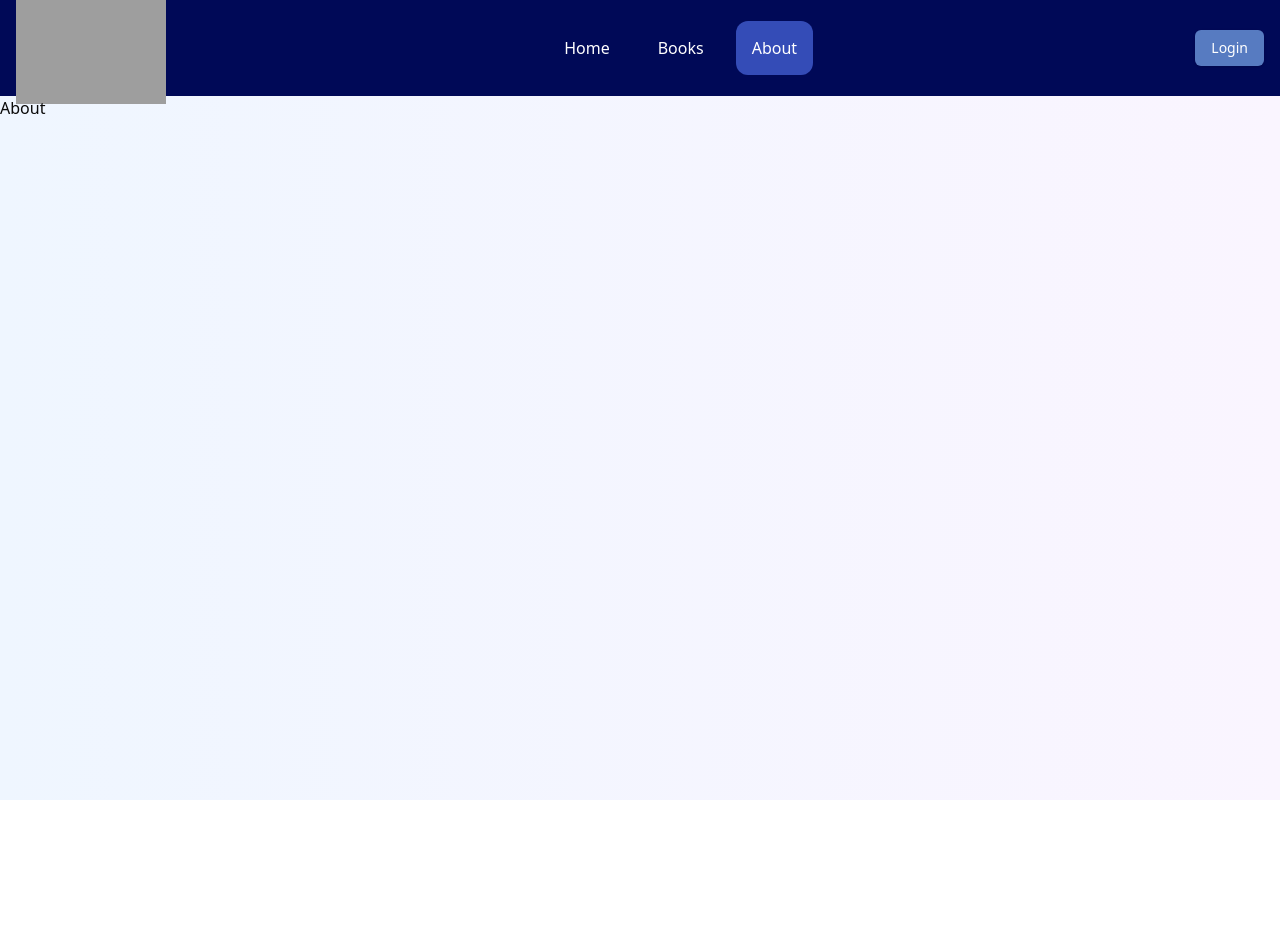
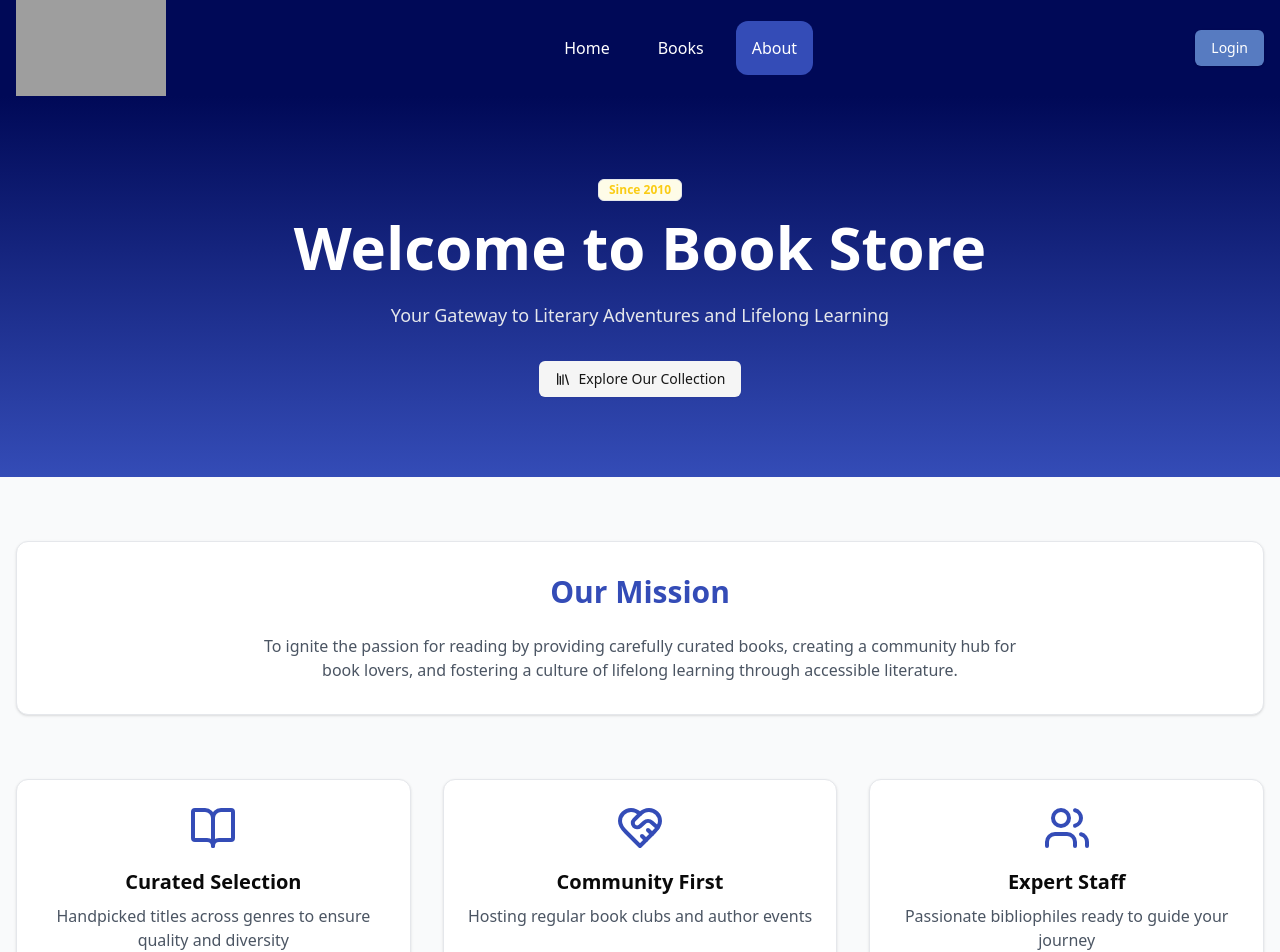
Before and after one commit to rashidsarkar/book-store-client-as4, a React (Vite) app: page /about in a window 1280 px wide. Shown: the top 952 px of the page. Before the commit the page ends 800 px from the top, so only its background shows below. Built offline with nearby package versions, Linux system fonts and the light colour scheme; grey boxes are pictures that could not be loaded.

Commit message:
`feat: updated About page with new content and design`

```diff
--- a/package.json
+++ b/package.json
@@ -15,6 +15,7 @@
     "@cloudinary/url-gen": "^1.21.0",
     "@hookform/resolvers": "^3.10.0",
     "@radix-ui/react-alert-dialog": "^1.1.5",
+    "@radix-ui/react-avatar": "^1.1.2",
     "@radix-ui/react-dialog": "^1.1.5",
     "@radix-ui/react-icons": "^1.3.2",
     "@radix-ui/react-label": "^2.1.1",
--- /dev/null
+++ b/src/components/ui/avatar.tsx
@@ -0,0 +1,48 @@
+import * as React from "react"
+import * as AvatarPrimitive from "@radix-ui/react-avatar"
+
+import { cn } from "@/lib/utils"
+
+const Avatar = React.forwardRef<
+  React.ElementRef<typeof AvatarPrimitive.Root>,
+  React.ComponentPropsWithoutRef<typeof AvatarPrimitive.Root>
+>(({ className, ...props }, ref) => (
+  <AvatarPrimitive.Root
+    ref={ref}
+    className={cn(
+      "relative flex h-10 w-10 shrink-0 overflow-hidden rounded-full",
+      className
+    )}
+    {...props}
+  />
+))
+Avatar.displayName = AvatarPrimitive.Root.displayName
+
+const AvatarImage = React.forwardRef<
+  React.ElementRef<typeof AvatarPrimitive.Image>,
+  React.ComponentPropsWithoutRef<typeof AvatarPrimitive.Image>
+>(({ className, ...props }, ref) => (
+  <AvatarPrimitive.Image
+    ref={ref}
+    className={cn("aspect-square h-full w-full", className)}
+    {...props}
+  />
+))
+AvatarImage.displayName = AvatarPrimitive.Image.displayName
+
+const AvatarFallback = React.forwardRef<
+  React.ElementRef<typeof AvatarPrimitive.Fallback>,
+  React.ComponentPropsWithoutRef<typeof AvatarPrimitive.Fallback>
+>(({ className, ...props }, ref) => (
+  <AvatarPrimitive.Fallback
+    ref={ref}
+    className={cn(
+      "flex h-full w-full items-center justify-center rounded-full bg-muted",
+      className
+    )}
+    {...props}
+  />
+))
+AvatarFallback.displayName = AvatarPrimitive.Fallback.displayName
+
+export { Avatar, AvatarImage, AvatarFallback }
--- /dev/null
+++ b/src/components/ui/badge.tsx
@@ -0,0 +1,36 @@
+import * as React from "react"
+import { cva, type VariantProps } from "class-variance-authority"
+
+import { cn } from "@/lib/utils"
+
+const badgeVariants = cva(
+  "inline-flex items-center rounded-md border px-2.5 py-0.5 text-xs font-semibold transition-colors focus:outline-none focus:ring-2 focus:ring-ring focus:ring-offset-2",
+  {
+    variants: {
+      variant: {
+        default:
+          "border-transparent bg-primary text-primary-foreground shadow hover:bg-primary/80",
+        secondary:
+          "border-transparent bg-secondary text-secondary-foreground hover:bg-secondary/80",
+        destructive:
+          "border-transparent bg-destructive text-destructive-foreground shadow hover:bg-destructive/80",
+        outline: "text-foreground",
+      },
+    },
+    defaultVariants: {
+      variant: "default",
+    },
+  }
+)
+
+export interface BadgeProps
+  extends React.HTMLAttributes<HTMLDivElement>,
+    VariantProps<typeof badgeVariants> {}
+
+function Badge({ className, variant, ...props }: BadgeProps) {
+  return (
+    <div className={cn(badgeVariants({ variant }), className)} {...props} />
+  )
+}
+
+export { Badge, badgeVariants }
--- a/src/pages/About/About.tsx
+++ b/src/pages/About/About.tsx
@@ -1,5 +1,162 @@
-import React from "react";
+import { BookOpen, HeartHandshake, Users, Award, Library } from "lucide-react";
+import { Badge } from "../../components/ui/badge";
+import { Button } from "../../components/ui/button";
+import { Card } from "../../components/ui/card";
+import {
+  Avatar,
+  AvatarFallback,
+  AvatarImage,
+} from "../../components/ui/avatar";
+import Footer from "../../components/Footer/Footer";
+import { useNavigate } from "react-router-dom";
 
-export default function About() {
-  return <div>About</div>;
+export default function AboutPage() {
+  const navigate = useNavigate();
+  return (
+    <div className="min-h-screen bg-gray-50">
+      {/* Hero Section */}
+      <section className="relative py-20 text-center bg-gradient-to-b from-[#000957] to-[#344CB7]">
+        <div className="container px-4 mx-auto">
+          <Badge
+            variant="outline"
+            className="mb-4 text-yellow-400 bg-yellow-50"
+          >
+            Since 2010
+          </Badge>
+          <h1 className="mb-6 text-4xl font-bold text-white md:text-6xl">
+            Welcome to Book Store
+          </h1>
+          <p className="max-w-2xl mx-auto mb-8 text-lg text-gray-200">
+            Your Gateway to Literary Adventures and Lifelong Learning
+          </p>
+          <Button
+            variant="secondary"
+            onClick={() => navigate("/books")}
+            className="gap-2"
+          >
+            <Library className="w-5 h-5" />
+            Explore Our Collection
+          </Button>
+        </div>
+      </section>
+
+      {/* Mission Section */}
+      <section className="py-16">
+        <div className="container px-4 mx-auto">
+          <Card className="p-8 mb-16 text-center">
+            <h2 className="mb-6 text-3xl font-bold text-[#344CB7]">
+              Our Mission
+            </h2>
+            <p className="max-w-3xl mx-auto text-gray-600">
+              To ignite the passion for reading by providing carefully curated
+              books, creating a community hub for book lovers, and fostering a
+              culture of lifelong learning through accessible literature.
+            </p>
+          </Card>
+
+          {/* Values Grid */}
+          <div className="grid gap-8 md:grid-cols-3">
+            <Card className="p-6 text-center transition-shadow hover:shadow-lg">
+              <BookOpen className="w-12 h-12 mx-auto mb-4 text-[#344CB7]" />
+              <h3 className="mb-2 text-xl font-semibold">Curated Selection</h3>
+              <p className="text-gray-600">
+                Handpicked titles across genres to ensure quality and diversity
+              </p>
+            </Card>
+
+            <Card className="p-6 text-center transition-shadow hover:shadow-lg">
+              <HeartHandshake className="w-12 h-12 mx-auto mb-4 text-[#344CB7]" />
+              <h3 className="mb-2 text-xl font-semibold">Community First</h3>
+              <p className="text-gray-600">
+                Hosting regular book clubs and author events
+              </p>
+            </Card>
+
+            <Card className="p-6 text-center transition-shadow hover:shadow-lg">
+              <Users className="w-12 h-12 mx-auto mb-4 text-[#344CB7]" />
+              <h3 className="mb-2 text-xl font-semibold">Expert Staff</h3>
+              <p className="text-gray-600">
+                Passionate bibliophiles ready to guide your journey
+              </p>
+            </Card>
+          </div>
+        </div>
+      </section>
+
+      {/* Stats Section */}
+      <section className="py-16 bg-[#577BC1] text-white">
+        <div className="container px-4 mx-auto">
+          <div className="grid gap-8 text-center md:grid-cols-4">
+            <div>
+              <div className="text-4xl font-bold">50K+</div>
+              <div className="text-sm">Books in Collection</div>
+            </div>
+            <div>
+              <div className="text-4xl font-bold">120+</div>
+              <div className="text-sm">Monthly Events</div>
+            </div>
+            <div>
+              <div className="text-4xl font-bold">95%</div>
+              <div className="text-sm">Customer Satisfaction</div>
+            </div>
+            <div>
+              <div className="text-4xl font-bold">15+</div>
+              <div className="text-sm">Awards Won</div>
+            </div>
+          </div>
+        </div>
+      </section>
+
+      {/* Team Section */}
+      <section className="py-16">
+        <div className="container px-4 mx-auto">
+          <h2 className="mb-12 text-3xl font-bold text-center text-[#344CB7]">
+            Meet Our Team
+          </h2>
+          <div className="grid gap-8 md:grid-cols-3">
+            <Card className="p-6 text-center">
+              <Avatar className="w-24 h-24 mx-auto mb-4">
+                <AvatarImage src="https://lovelove-react.wpocean.com/static/media/img-2.12d206bd2c655cb5d77e.jpg" />
+                <AvatarFallback>JD</AvatarFallback>
+              </Avatar>
+              <h3 className="mb-2 text-xl font-semibold">John Doe</h3>
+              <p className="text-gray-600">Head Curator</p>
+              <Badge variant="outline" className="mt-2">
+                Fiction Expert
+              </Badge>
+            </Card>
+
+            <Card className="p-6 text-center">
+              <Avatar className="w-24 h-24 mx-auto mb-4">
+                <AvatarImage src="https://lovelove-react.wpocean.com/static/media/img-3.1ea517e3171d47b4d232.jpg" />
+                <AvatarFallback>AS</AvatarFallback>
+              </Avatar>
+              <h3 className="mb-2 text-xl font-semibold">Alice Smith</h3>
+              <p className="text-gray-600">Community Manager</p>
+              <Badge variant="outline" className="mt-2">
+                Event Organizer
+              </Badge>
+            </Card>
+
+            <Card className="p-6 text-center">
+              <Avatar className="w-24 h-24 mx-auto mb-4">
+                <AvatarImage src="https://lovelove-react.wpocean.com/static/media/img-4.c1572fbbba35712ff2f4.jpg" />
+                <AvatarFallback>MB</AvatarFallback>
+              </Avatar>
+              <h3 className="mb-2 text-xl font-semibold">Michael Brown</h3>
+              <p className="text-gray-600">Customer Experience</p>
+              <Badge variant="outline" className="mt-2">
+                Reading Advocate
+              </Badge>
+            </Card>
+          </div>
+        </div>
+      </section>
+
+      {/* CTA Section */}
+      <section className="pt-16 ">
+        <Footer />
+      </section>
+    </div>
+  );
 }
```
Also changed, not shown: 1 other file (tests, documents, lock files or other folders).
